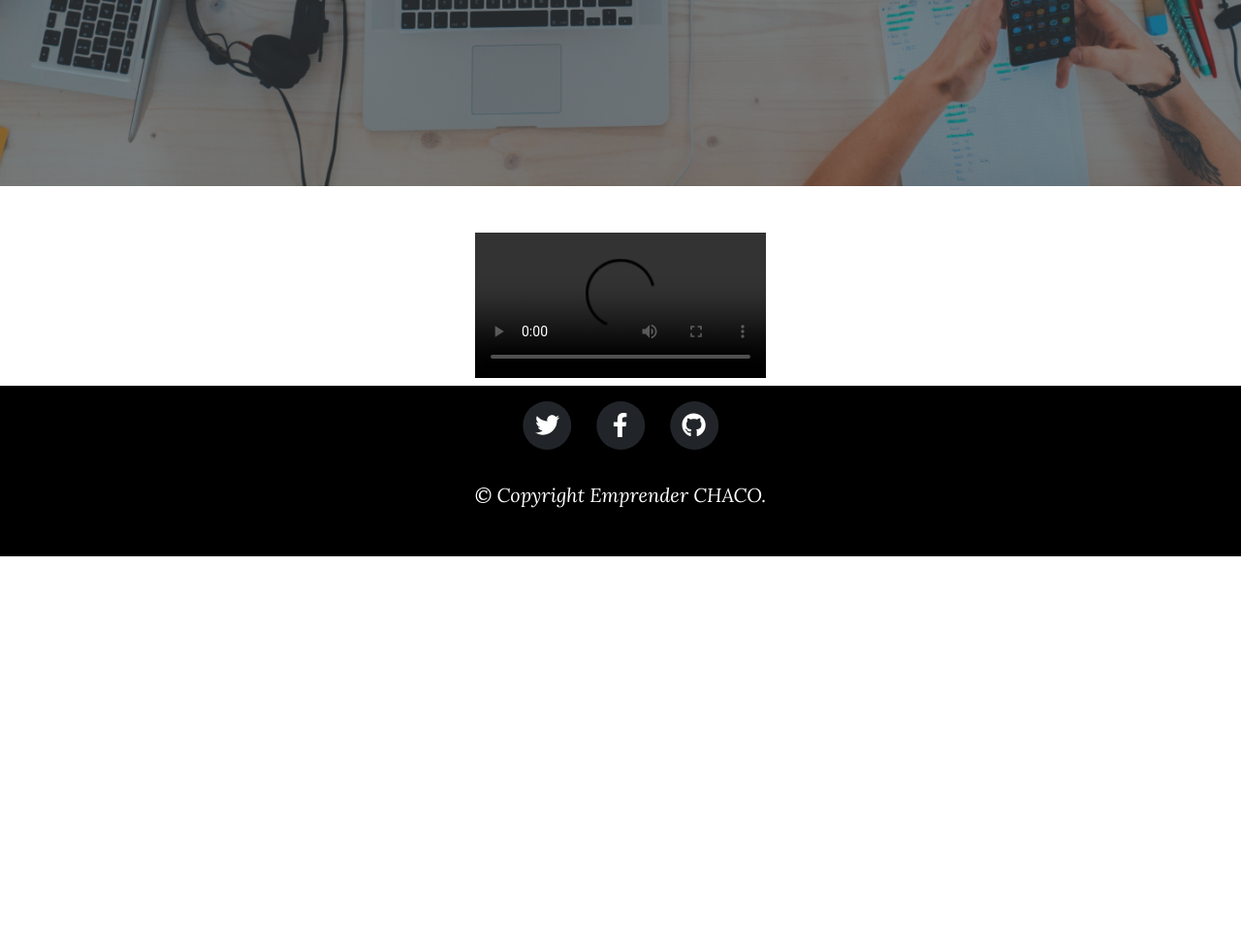
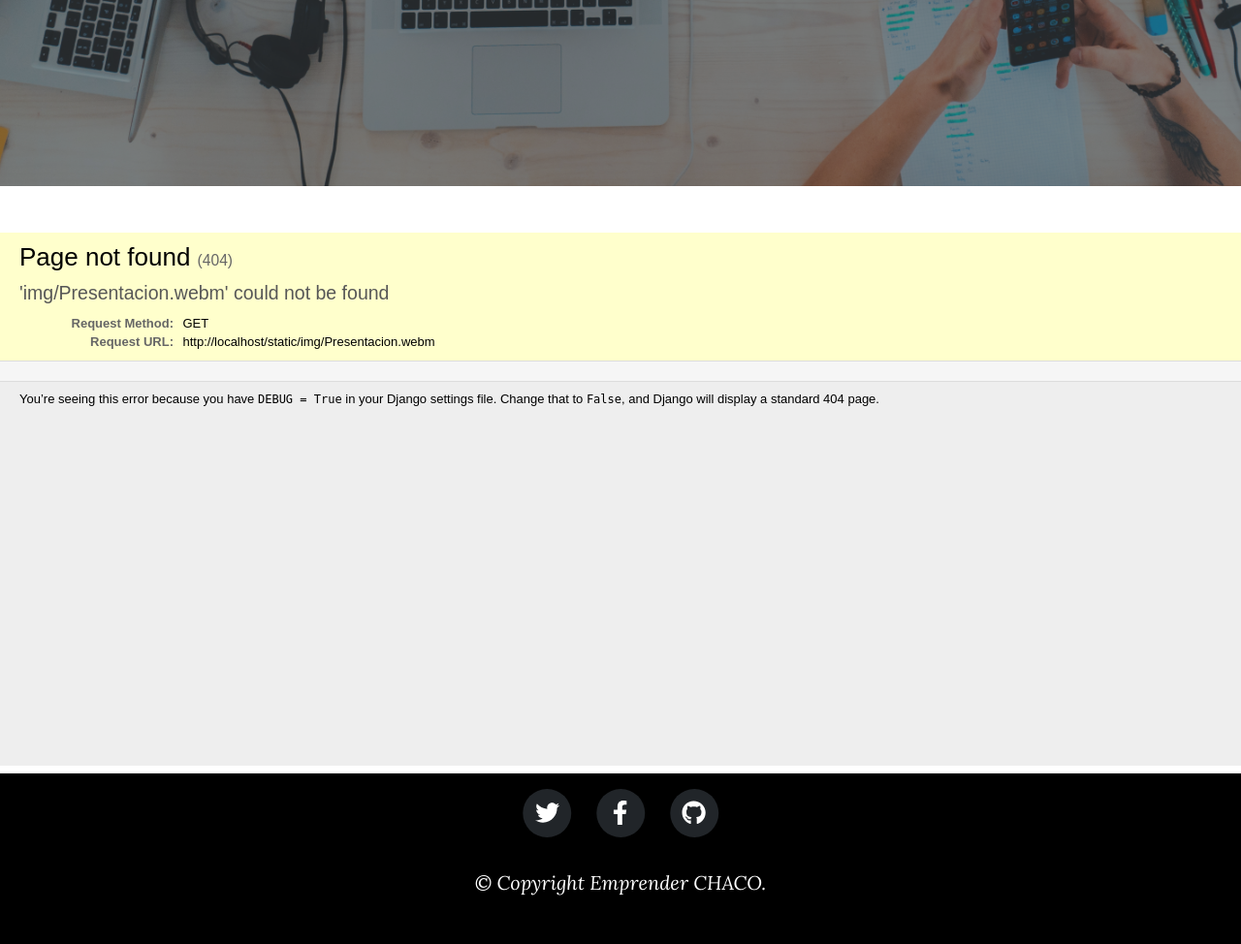
Before and after one commit to IvaaNZ/EmprenderChaco, a Django app: page / in a window 1280 px wide. Shown: the part 709-1683 px from the top of the page at 97% size. Before the commit the page ends 1283 px from the top, so only its background shows below. Run offline with Django 4.2, Linux system fonts and the light colour scheme; some libraries are stand-ins or nearby versions; grey boxes are pictures that could not be loaded.

Commit message:
Guardar cambios locales antes de pull

```diff
--- a/emprenderChaco/emprenderChaco/settings/base.py
+++ b/emprenderChaco/emprenderChaco/settings/base.py
@@ -63,6 +63,7 @@ ROOT_URLCONF = 'emprenderChaco.urls'
 TEMPLATES = [
     {
         'BACKEND': 'django.template.backends.django.DjangoTemplates',
+
         'DIRS': [os.path.join(os.path.dirname(BASE_DIR),'templates')],
         'APP_DIRS': True,
         'OPTIONS': {
--- a/emprenderChaco/templates/index.html
+++ b/emprenderChaco/templates/index.html
@@ -3,13 +3,40 @@
 
 {% block contenido %}
 
-<center>
+<main>
+   <div class="video-container">
+       <iframe width="100%" height="550" src="{% static 'img/Presentacion.webm' %}" frameborder="0" allow="accelerometer; autoplay; clipboard-write; encrypted-media; gyroscope; picture-in-picture" allowfullscreen></iframe>
+   </div>
+</main>
+{% endblock %}
 
-    <body>
-       <video controls>
-          <source src="{% static 'img/Presentacion.webm' %}" type="video/webm">
-          Tu navegador no admite el formato de video webm.
-       </video>
-    </body>
- </center>
+{% block extra_style %}
+<style>
+    /* Estilos para hacer el video responsive */
+    .video-container {
+        position: relative;
+        width: 100%;
+        padding-bottom: 56.25%; /* Proporción 16:9 */
+        margin: 20px auto; /* Opcional: Agrega margen alrededor del video */
+        max-width: 800px; /* Limita el ancho del video para pantallas muy grandes */
+    }
+
+    .video-iframe {
+        width: 100%;
+        height: 100%;
+        border: none; /* Elimina el borde del iframe */
+    }
+
+    /* Estilos adicionales para centrar el contenido */
+    .center-content {
+        text-align: center;
+    }
+
+    /* Estilos para asegurar responsividad */
+    @media screen and (max-width: 600px) {
+        .video-container {
+            padding-bottom: 75%; /* Cambia la proporción en pantallas más pequeñas */
+        }
+    }
+</style>
 {% endblock %}
```
